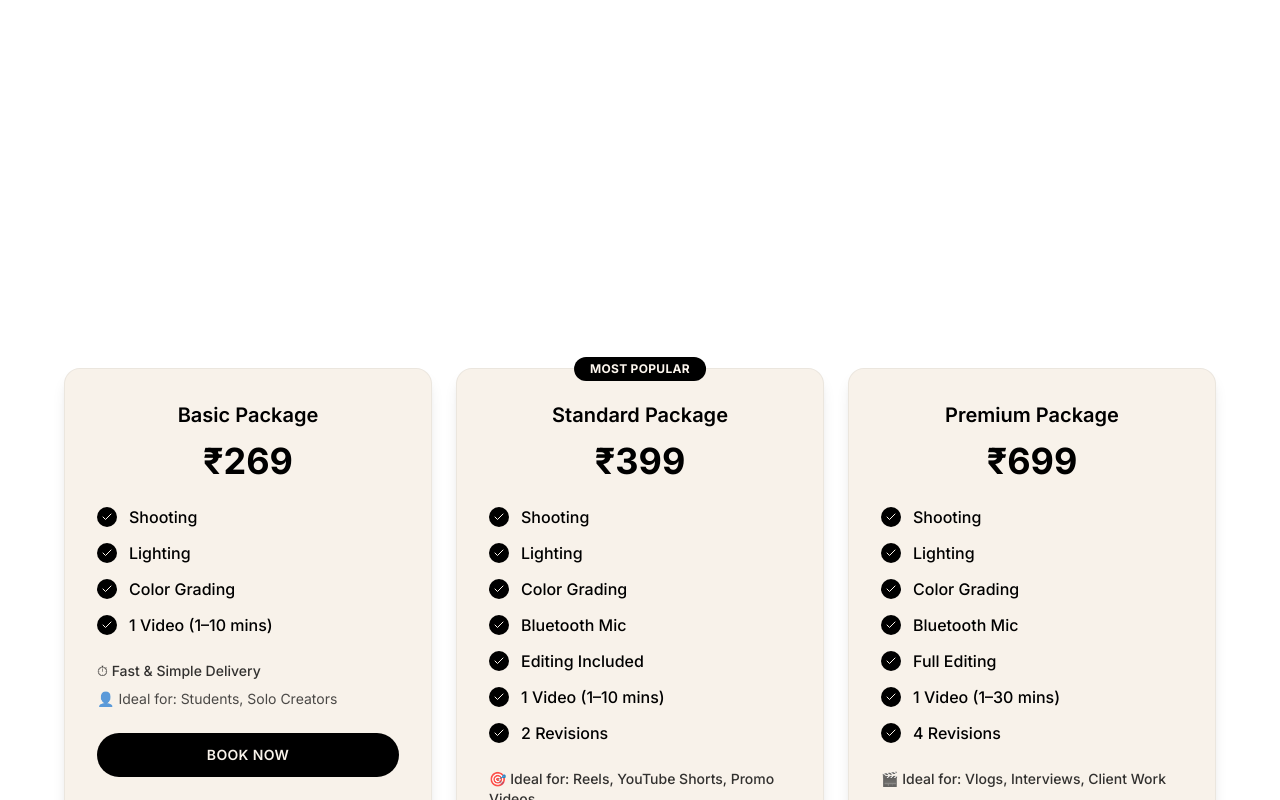
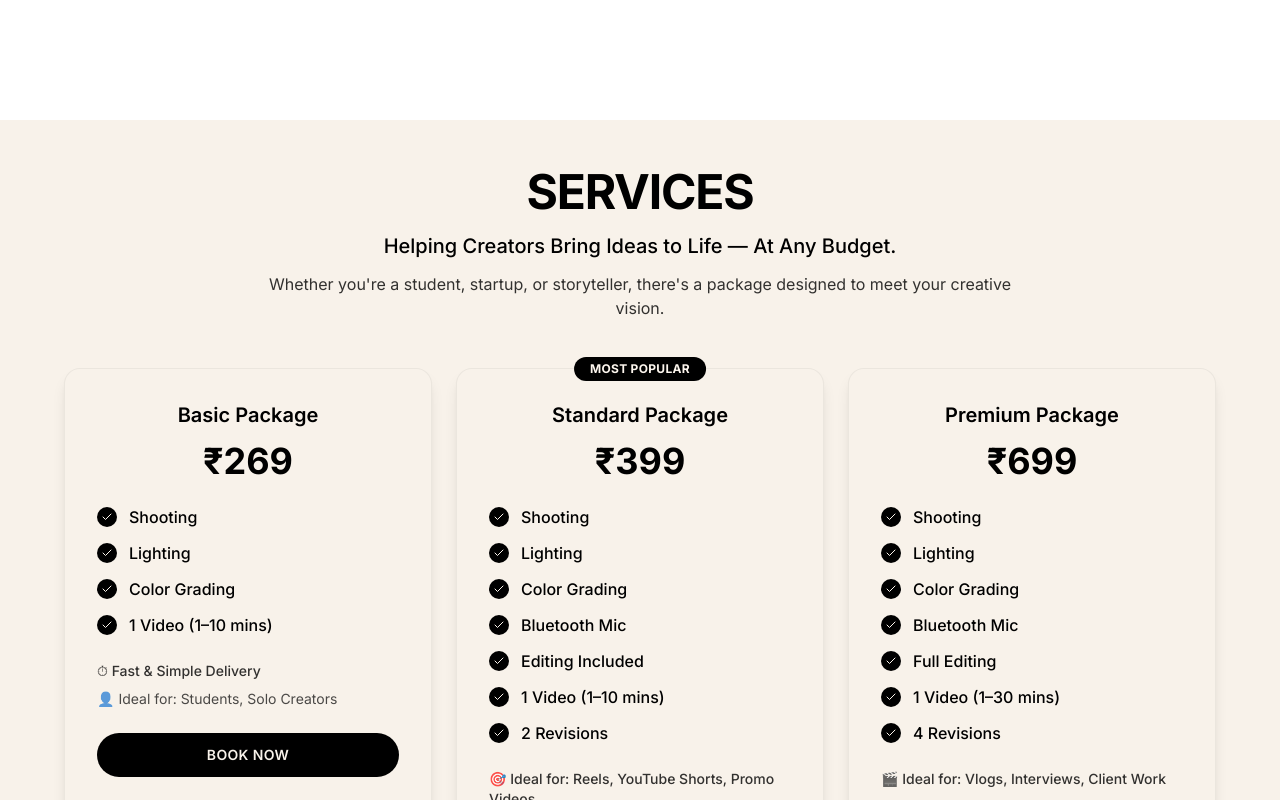
Before and after one commit to shanmukhakosireddi/kosireddiproductions13, a React (Vite) app: page / in a window 1280 px wide. Shown: the part 680-1480 px from the top of the page. Built offline with nearby package versions, Linux system fonts and the light colour scheme.

Commit message:
Fix semi-circle design positioning

```diff
--- a/src/App.tsx
+++ b/src/App.tsx
@@ -77,20 +77,20 @@ function App() {
       {/* Hero Section */}
       <section className="min-h-screen flex flex-col justify-center items-center relative px-8 lg:px-12">
         {/* Background with semi-circle */}
-        <div className="absolute inset-0">
+        <div className="absolute inset-0 overflow-hidden">
           {/* White top half */}
           <div className="absolute top-0 left-0 right-0 h-1/2 bg-white"></div>
           {/* Black bottom with semi-circle cut */}
           <div className="absolute bottom-0 left-0 right-0 h-1/2 bg-black">
             <div
-              className="absolute top-0 left-1/2 transform -translate-x-1/2 w-[200vw] h-[200vw] bg-white rounded-full"
-              style={{ top: '-100vw' }}
+              className="absolute top-0 left-1/2 transform -translate-x-1/2 w-[150vw] h-[150vw] bg-white rounded-full"
+              style={{ top: '-75vw', zIndex: 1 }}
             ></div>
           </div>
         </div>
 
         {/* Main Content */}
-        <div className="text-center max-w-6xl mx-auto relative z-10 py-20">
+        <div className="text-center max-w-6xl mx-auto relative z-20 py-20">
           {/* Main Heading */}
           <h1 className={`text-6xl sm:text-7xl lg:text-8xl xl:text-9xl font-black tracking-tighter mb-12 transition-all duration-1500 ${
             isLoaded ? 'opacity-100 translate-y-0' : 'opacity-0 translate-y-12'
@@ -131,7 +131,7 @@ function App() {
         </div>
 
         {/* Scroll Indicator */}
-        <div className={`absolute bottom-8 left-1/2 transform -translate-x-1/2 transition-all duration-1500 delay-1000 ${
+        <div className={`absolute bottom-8 left-1/2 transform -translate-x-1/2 transition-all duration-1500 delay-1000 z-20 ${
           isLoaded ? 'opacity-100 translate-y-0' : 'opacity-0 translate-y-4'
         }`}>
           <button
@@ -146,17 +146,17 @@ function App() {
       </section>
 
       {/* Services Section */}
-      <div id="services">
+      <div id="services" className="relative z-30">
         <Services />
       </div>
 
       {/* About Section */}
-      <div id="about">
+      <div id="about" className="relative z-30">
         <About />
       </div>
 
       {/* Contact Section */}
-      <div id="contact">
+      <div id="contact" className="relative z-30">
         <Contact />
       </div>
     </div>
```
